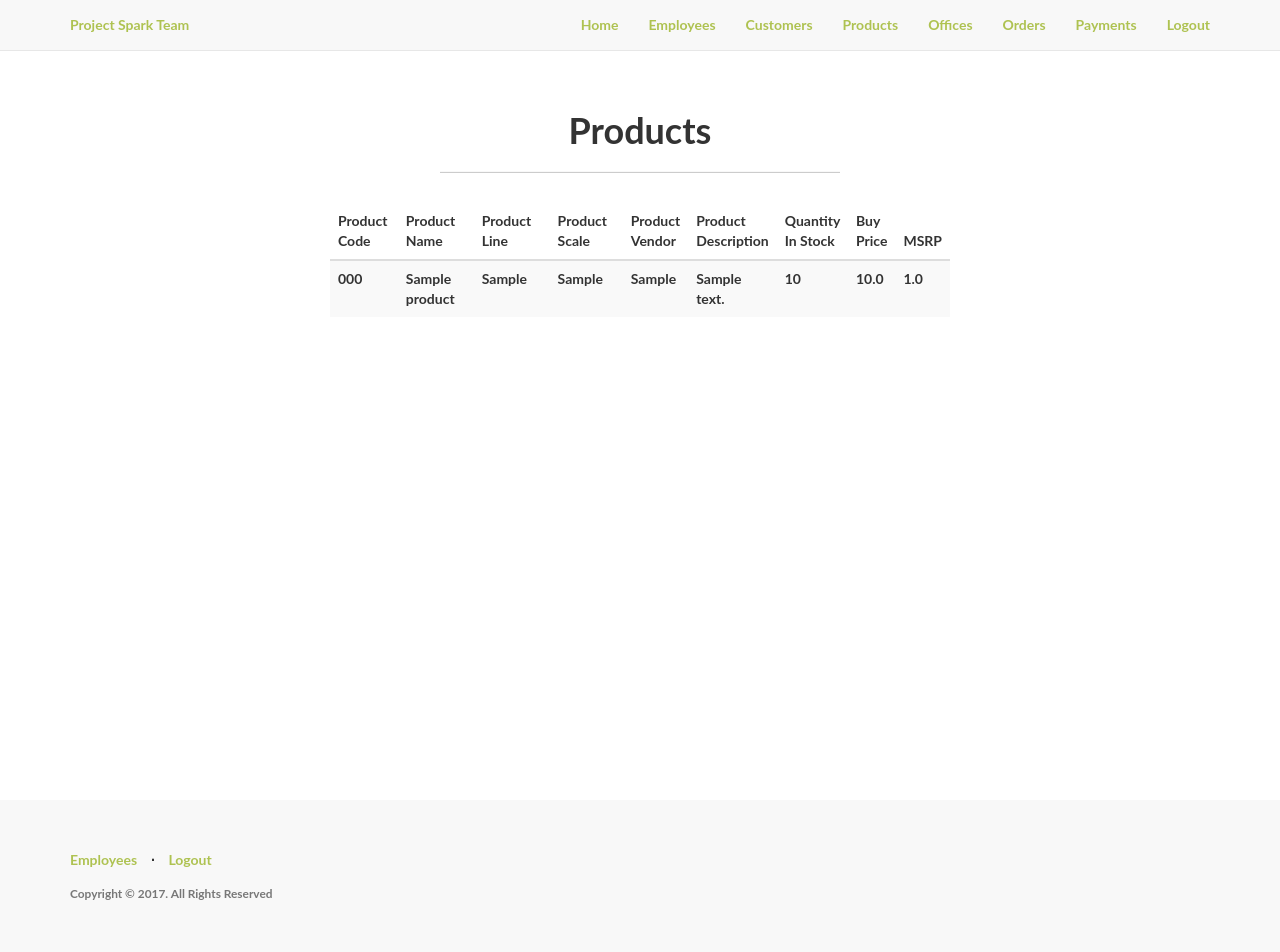
After one commit to sparksjsu/spark-proj, a Flask app: page /products in a window 1280 px wide. The commit adds this page. Run offline with Flask 2, Linux system fonts and the light colour scheme; a user stored in the database is signed in; tables that the repository leaves empty hold one stand-in row (values such as "Sample post"); parts of the project's set-up code (start-up, migrations or seed data) failed here and were passed over; some libraries are stand-ins or nearby versions.

Commit message:
updated all tables

```diff
--- a/my_app/home/views.py
+++ b/my_app/home/views.py
@@ -1,11 +1,11 @@
 #app/home/views.py
 
-from flask import render_template
+from flask import render_template, request
 from flask_login import login_required, current_user
 
 from . import home
 from .. import db
-from ..models import Employee, Customer
+from ..models import Employee, Customer, Office, Order, Orderdetails, Product, Payment
 
 @home.route('/')
 @login_required
@@ -19,9 +19,6 @@ def homepage():
 @home.route('/employees')
 @login_required
 def view_employees():
-    # prevent non-admins from accessing the page
-    #if not current_user.is_admin:
-    #    abort(403)
     employees = Employee.query.all()
     print('mahesh3')
     print(employees)
@@ -34,15 +31,74 @@ def view_employees():
 @login_required
 def view_customers():
     global current_employee
-    # prevent non-admins from accessing the page
-    #if not current_user.is_admin:
-    #    abort(403)
-    customers = Customer.query.all()
     if  not current_user.is_admin and current_user.group != 'sales':
 	return render_template('home/no_permission.html',
 	    title="Dashboard::Permission-Denied")
 
-    print(current_user.group)
-    print('mahesh3')
+    customers = Customer.query.all()
     return render_template('home/customers.html',
 	customers=customers, title="Dashboard::Customers")
+
+# add product view
+@home.route('/products')
+@login_required
+def view_products():
+    products = Product.query.all()
+    return render_template('home/products.html',
+	products=products, title="Dashboard::Products")
+
+# add office view
+@home.route('/offices')
+@login_required
+def view_offices():
+    offices = Office.query.all()
+    return render_template('home/offices.html',
+	offices=offices, title="Dashboard::Offices")
+
+# add oerder view
+@home.route('/orders')
+@login_required
+def view_orders():
+    global current_employee
+    if (not current_user.is_admin and
+	current_user.group != 'finance' and
+	current_user.group != 'sales') :
+	return render_template('home/no_permission.html',
+	    title="Dashboard::Permission-Denied")
+
+    orders = Order.query.all()
+    return render_template('home/orders.html',
+	orders=orders, title="Dashboard::Orders")
+
+# add oerder view
+@home.route('/orderDetails')
+@login_required
+def view_order_details():
+    global current_employee
+    if (not current_user.is_admin and
+	current_user.group != 'finance' and
+	current_user.group != 'sales') :
+	return render_template('home/no_permission.html',
+	    title="Dashboard::Permission-Denied")
+
+    orderNumber = int(request.args.get('orderNumber'))
+    print(orderNumber)
+    orderdetails = Orderdetails.query.get(orderNumber)
+    print(orderdetails)
+    return render_template('home/order_details.html',
+	orderdetails=orderdetails, title="Dashboard::Order Details %d"%(orderNumber))
+
+# add payment view
+@home.route('/payments')
+@login_required
+def view_payments():
+    global current_employee
+    if (not current_user.is_admin and
+	current_user.group != 'finance' and
+	current_user.group != 'sales') :
+	return render_template('home/no_permission.html',
+	    title="Dashboard::Permission-Denied")
+
+    payments = Payment.query.all()
+    return render_template('home/payments.html',
+	payments=payments, title="Dashboard::Payments")
--- a/my_app/templates/base.html
+++ b/my_app/templates/base.html
@@ -25,6 +25,10 @@
                 <li><a href="{{ url_for('home.homepage') }}">Home</a></li>
                 <li><a href="{{ url_for('home.view_employees') }}">Employees</a></li>
                 <li><a href="{{ url_for('home.view_customers') }}">Customers</a></li>
+                <li><a href="{{ url_for('home.view_products') }}">Products</a></li>
+                <li><a href="{{ url_for('home.view_offices') }}">Offices</a></li>
+                <li><a href="{{ url_for('home.view_orders') }}">Orders</a></li>
+                <li><a href="{{ url_for('home.view_payments') }}">Payments</a></li>
 		{% if current_user.is_authenticated %}
 		<li><a href="{{ url_for('auth.logout')}}">Logout</a></li>
 		{% else %}
--- /dev/null
+++ b/my_app/templates/home/products.html
@@ -0,0 +1,53 @@
+{% import "bootstrap/utils.html" as utils %}
+{% extends "base.html" %}
+{% block title %}Products{% endblock %}
+{% block body %}
+<div class="content-section">
+  <div class="outer">
+    <div class="middle">
+      <div class="inner">
+        <br/>
+        {{ utils.flashed_messages() }}
+        <br/>
+        <h1 style="text-align:center;">Products</h1>
+        {% if products %}
+          <hr class="intro-divider">
+          <div class="center">
+            <table class="table table-striped table-bproducted">
+              <thead>
+                <tr>
+                  <th width="15%"> Product Code</th>
+                  <th width="30%"> Product Name</th>
+                  <th width="30%"> Product Line</th>
+                  <th width="30%"> Product Scale</th>
+                  <th width="30%"> Product Vendor</th>
+                  <th width="60%"> Product Description</th>
+                  <th width="60%"> Quantity In Stock</th>
+                  <th width="60%"> Buy Price</th>
+                  <th width="60%"> MSRP</th>
+                </tr>
+              </thead>
+              <tbody>
+              {% for product in products %}
+		<tr>
+		  <td> {{ product.productCode}} </td>
+		  <td> {{ product.productName}} </td>
+		  <td> {{ product.productLine}} </td>
+		  <td> {{ product.productScale}} </td>
+		  <td> {{ product.productVendor}} </td>
+		  <td> {{ product.productDescription}} </td>
+		  <td> {{ product.quantityInStock}} </td>
+		  <td> {{ product.buyPrice}} </td>
+		  <td> {{ product.MSRP}} </td>
+		</tr>
+              {% endfor %}
+              </tbody>
+            </table>
+          </div>
+        {% endif %}
+        </div>
+      </div>
+    </div>
+  </div>
+</div>
+{% endblock %}
```
Also changed, not shown: my_app/models.py (+16 -30 lines), my_app/templates/home/customers.html (+12 -0 lines), my_app/templates/home/employees.html (+10 -0 lines), my_app/templates/home/offices.html (added, +51 -0 lines), my_app/templates/home/order_details.html (added, +43 -0 lines), my_app/templates/home/orders.html (added, +47 -0 lines), my_app/templates/home/payments.html (added, +43 -0 lines), 2 other files.
